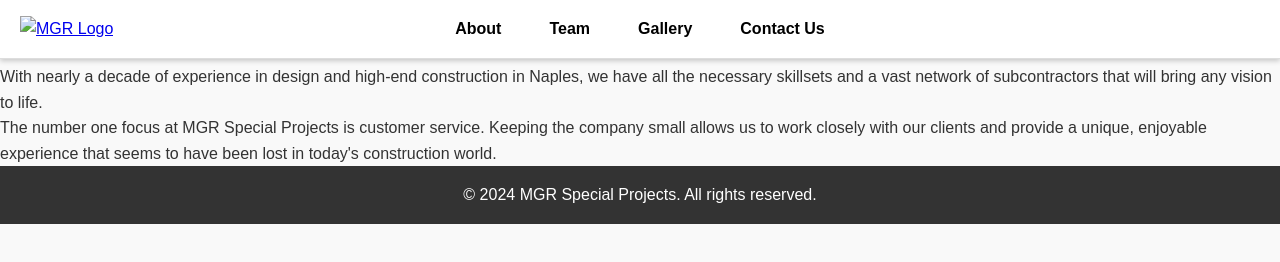
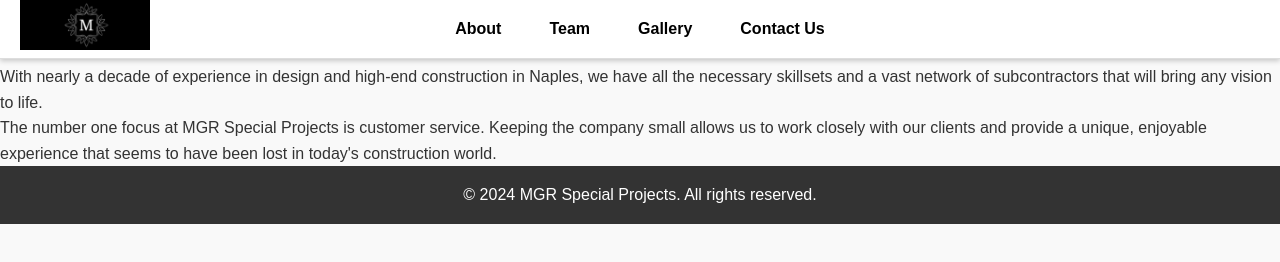
Before and after one commit to Jrusso7/MGRSpecialProjects, a plain HTML site: page about.html in a window 1280 px wide. Drawn offline with Linux system fonts and the light colour scheme.

Commit message:
Update about.html

```diff
--- a/about.html
+++ b/about.html
@@ -9,7 +9,7 @@
 <body>
     <header>
         <div class="navbar-container">
-            <div class="logo"><a href="index.html"><img src="images/company-logo.png" alt="MGR Logo" style="height: 50px;"></a></div>
+            <div class="logo"><a href="index.html"><img src="images/company-logo.jpg" alt="MGR Logo" style="height: 50px;"></a></div>
             <nav>
                 <ul class="nav-links">
                     <li><a href="about.html">About</a></li>
```
